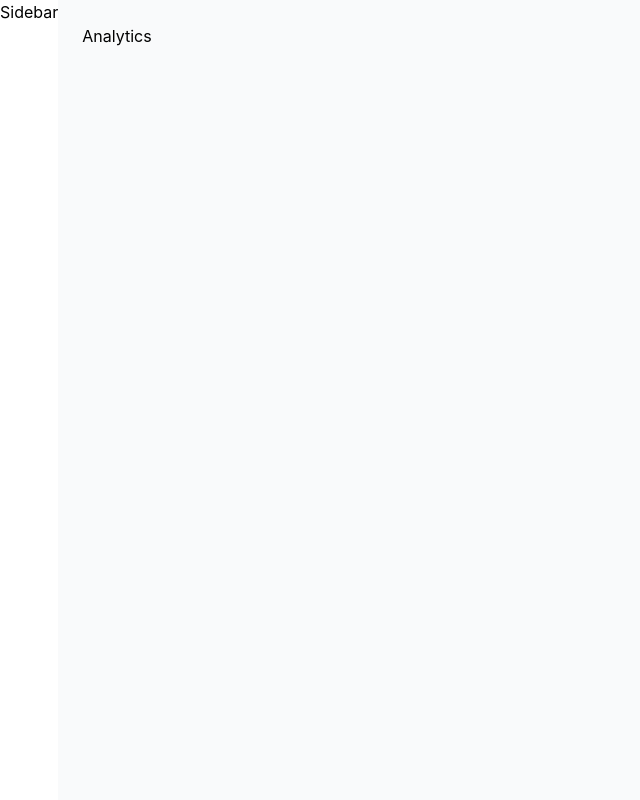
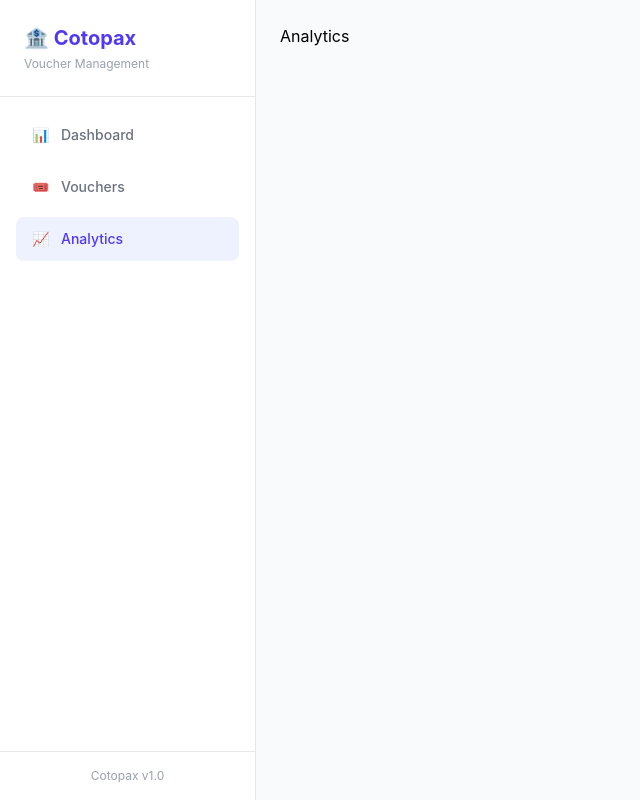
Before and after one commit to vedant-vijay/cotopax, a React (Vite) app in the folder cotopax/: page /analytics in a window 1280 px wide. Shown: the whole page, without its empty margins (0-640 px from the left). Built offline with nearby package versions, Linux system fonts and the light colour scheme.

Commit message:
feat(components): add sidebar with active navlink highlighting

```diff
--- a/cotopax/src/components/Sidebar.jsx
+++ b/cotopax/src/components/Sidebar.jsx
@@ -1,2 +1,47 @@
-const Sidebar = () => <div>Sidebar</div>
+import { NavLink } from "react-router-dom"
+
+const navItems = [
+  { path: "/", label: "Dashboard", icon: "📊" },
+  { path: "/vouchers", label: "Vouchers", icon: "🎟️" },
+  { path: "/analytics", label: "Analytics", icon: "📈" },
+]
+
+const Sidebar = () => {
+  return (
+    <div className="w-64 h-screen bg-white border-r border-gray-200 flex flex-col">
+      {/* Logo */}
+      <div className="p-6 border-b border-gray-200">
+        <h1 className="text-xl font-bold text-indigo-600">🏦 Cotopax</h1>
+        <p className="text-xs text-gray-400 mt-1">Voucher Management</p>
+      </div>
+
+      {/* Nav Links */}
+      <nav className="flex-1 p-4 flex flex-col gap-2">
+        {navItems.map((item) => (
+          <NavLink
+            key={item.path}
+            to={item.path}
+            end
+            className={({ isActive }) =>
+              `flex items-center gap-3 px-4 py-3 rounded-lg text-sm font-medium transition-all ${
+                isActive
+                  ? "bg-indigo-50 text-indigo-600"
+                  : "text-gray-500 hover:bg-gray-100"
+              }`
+            }
+          >
+            <span>{item.icon}</span>
+            <span>{item.label}</span>
+          </NavLink>
+        ))}
+      </nav>
+
+      {/* Footer */}
+      <div className="p-4 border-t border-gray-200">
+        <p className="text-xs text-gray-400 text-center">Cotopax v1.0</p>
+      </div>
+    </div>
+  )
+}
+
 export default Sidebar
```
